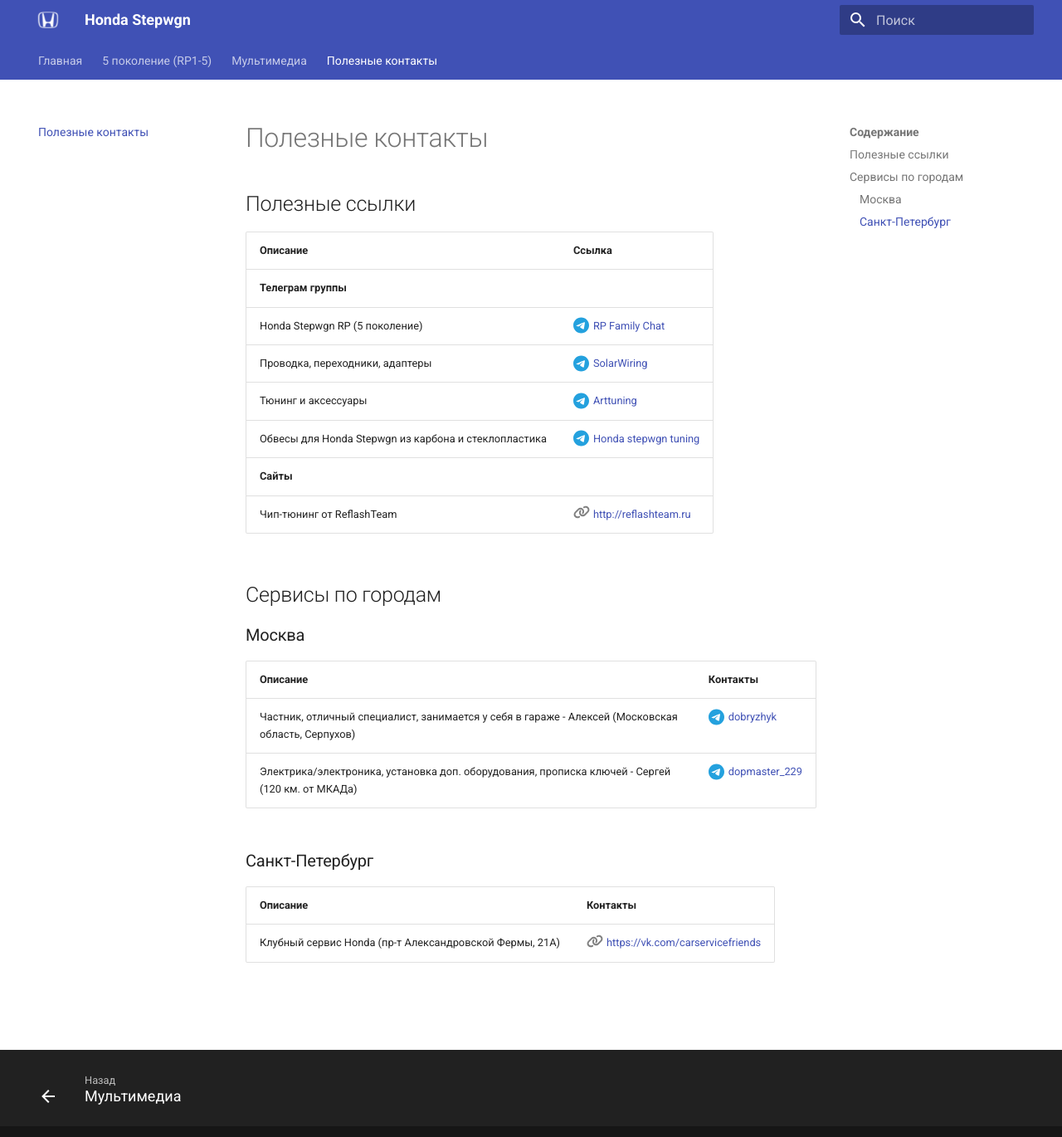
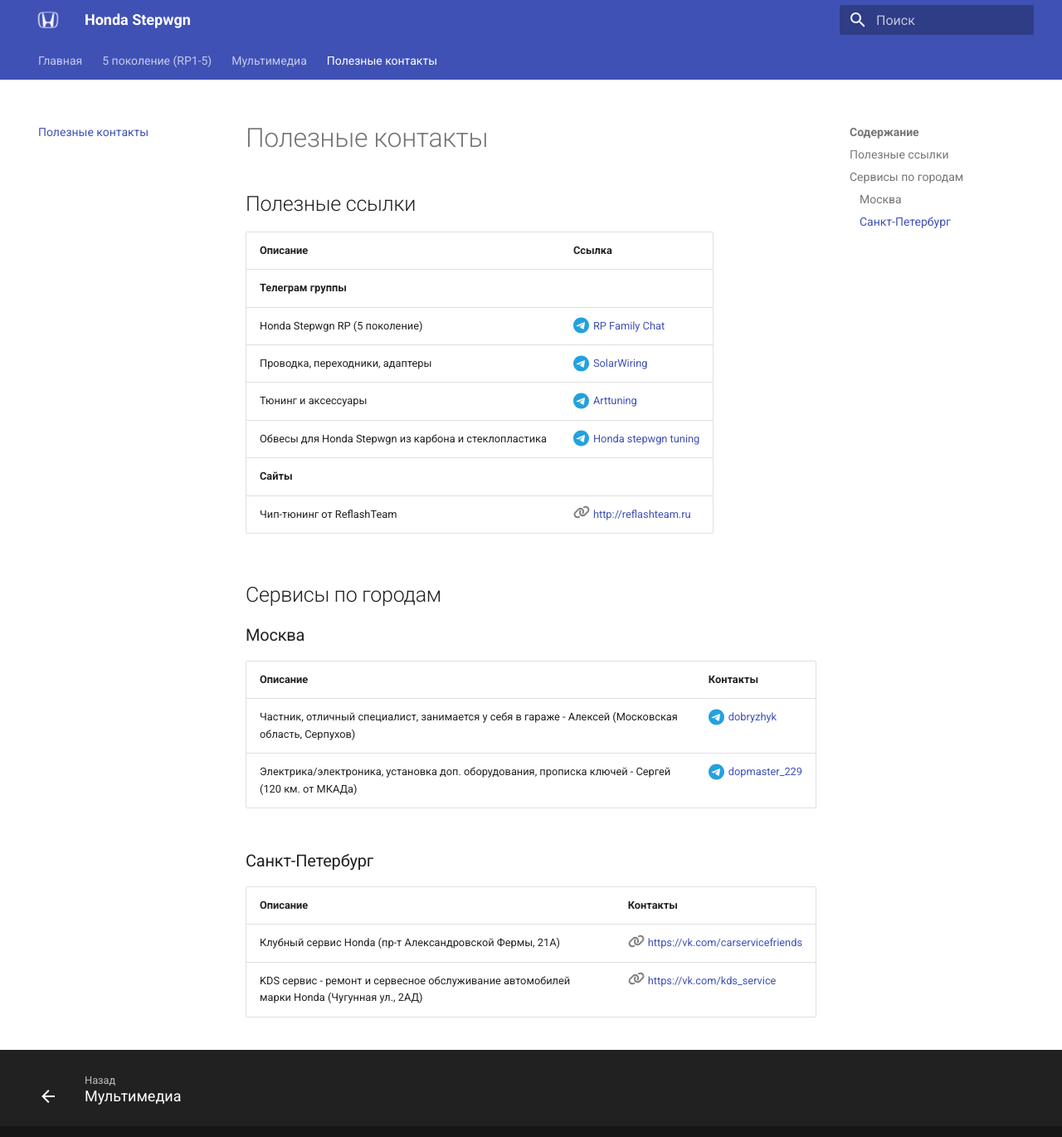
Before and after one commit to stepwgn/stepwgn.github.io, an MkDocs documentation site: the page built from docs/contacts.md, in a window 1280 px wide and 1381 px high. Shown: the top 1370 px of the window at 83% size. Built offline with MkDocs 1.6.1 and Material for MkDocs 9.7.7, drawn with Linux system fonts in a browser that asks for light colours; a script that is not in the unit is left out.

Commit message:
Update contacts

```diff
--- a/docs/contacts.md
+++ b/docs/contacts.md
@@ -26,6 +26,7 @@
 
 ### Санкт-Петербург
 
-| Описание                                               | Контакты                                                                                          |
-|--------------------------------------------------------|---------------------------------------------------------------------------------------------------|
-| Клубный сервис Honda (пр-т Александровской Фермы, 21А) | [https://vk.com/carservicefriends](https://vk.com/carservicefriends){ target="_blank" .web-link } |
+| Описание                                                                                 | Контакты                                                                                          |
+|------------------------------------------------------------------------------------------|---------------------------------------------------------------------------------------------------|
+| Клубный сервис Honda (пр-т Александровской Фермы, 21А)                                   | [https://vk.com/carservicefriends](https://vk.com/carservicefriends){ target="_blank" .web-link } |
+| KDS сервис - ремонт и сервесное обслуживание автомобилей марки Honda (Чугунная ул., 2АД) | [https://vk.com/kds_service](https://vk.com/kds_service){ target="_blank" .web-link }             |
```
